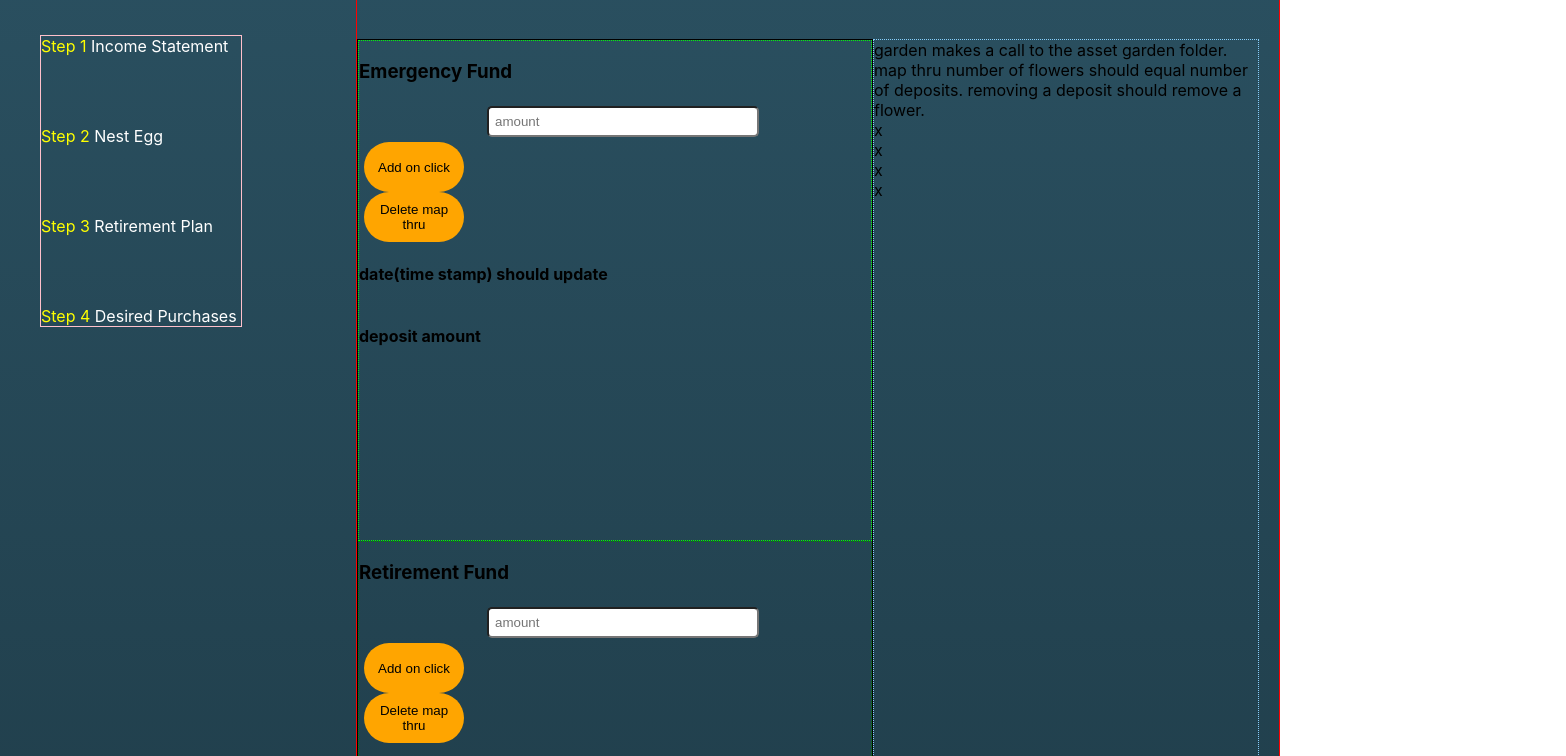
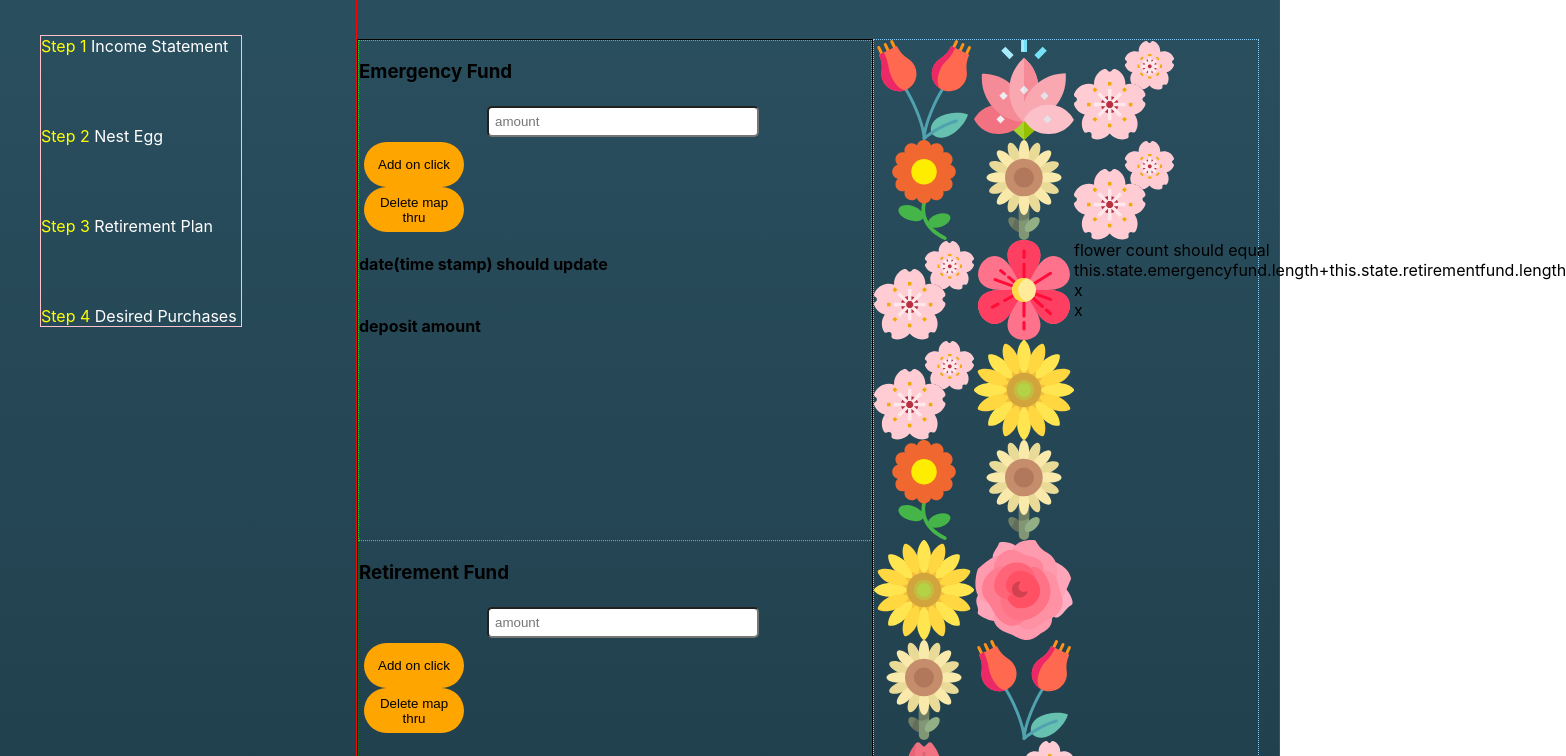
Before and after one commit to JerryChen559/finance-retirement-app, a React (Create React App) app: page /nestegg in a window 1280 px wide. Shown: the part 220-976 px from the top of the page, 1566 px wide, since content can reach past the window. Built offline with nearby package versions, Linux system fonts and the light colour scheme; what lodash.flow would draw is missing.

Commit message:
cleaned retirement plan page

```diff
--- a/src/components/IncomeStatement.css
+++ b/src/components/IncomeStatement.css
@@ -62,8 +62,8 @@
 
 /* graph */
 .graph-body {
-  border: green 1px solid;
-  width: 85%;
+  border: skyblue 1px solid;
+  width: 80%;
   height: 400px;
   margin-top: 5vh;
   float: right;
--- a/src/components/IncomeStatement.js
+++ b/src/components/IncomeStatement.js
@@ -12,9 +12,16 @@ class IncomeStatement extends Component {
     super(props);
 
     this.state = {
-      // blah,
-      // blah2
+      // pass to RetirementPlan
+      monthlyincome: 0,
+      // pass to RetirementPlan
+      monthlyexpenses: 0
     };
+  }
+
+  componentDidMount() {
+    // TODO: this.state.monthlyincome = (sum up income)
+    // TODO: this.state.monthlyexpenses = (sum up expenses)
   }
 
   render() {
@@ -79,12 +86,12 @@ class IncomeStatement extends Component {
                 </p>
               </div>
               <div>
-                <strong>Net Income: </strong>
-                <p>
-                  state
-                  {}
-                </p>
+                <strong>
+                  Net Income:
+                  <p>{this.state.monthlyincome}</p>
+                </strong>
               </div>
+              <br />
               <div style={{ fontSize: 18, marginLeft: 100 }}>EXPENSES</div>
 
               <div>
@@ -179,12 +186,12 @@ class IncomeStatement extends Component {
                 </p>
               </div>
               <div>
-                <strong>Total Expenses:</strong>
-                <p>
-                  state
-                  {}
-                </p>
+                <strong>
+                  Total Expenses:
+                  <p>{this.state.monthlyexpenses}</p>
+                </strong>
               </div>
+              <br />
               <div style={{ fontSize: 18, marginLeft: 100 }}>
                 MONTHLY NET:
                 <p>
@@ -201,6 +208,7 @@ class IncomeStatement extends Component {
             <span>
               Next step: set up your <Link to="/nestegg"> nest egg. </Link>
             </span>
+            <span>**add nodemailer**</span>
           </div>
           <div className="graph-body">
             <h1>charts js - pi graph provide breakdown of numbers</h1>
--- a/src/components/NestEgg.js
+++ b/src/components/NestEgg.js
@@ -1,6 +1,24 @@
 import React, { Component } from "react";
 import { Link } from "react-router-dom";
 import "./Nestegg.css";
+
+import cherryblossom from "../Assets/garden/cherryblossom.svg";
+import dogrose from "../Assets/garden/dogrose.svg";
+import flowerblue from "../Assets/garden/flowerblue.svg";
+import flowerorange from "../Assets/garden/flowerorange.svg";
+import flowersix from "../Assets/garden/flowersix.svg";
+import flowerthree from "../Assets/garden/flowerthree.svg";
+import lotusa from "../Assets/garden/lotusa.svg";
+import lotusb from "../Assets/garden/lotusb.svg";
+import roseone from "../Assets/garden/roseone.svg";
+import sakura from "../Assets/garden/sakura.svg";
+import sunflowerone from "../Assets/garden/sunflowerone.svg";
+import sunflowertwo from "../Assets/garden/sunflowertwo.svg";
+import sunflowerthree from "../Assets/garden/sunflowerthree.svg";
+
+// const reqSvgs = require.context("../Assets/garden", true, /\.svg$/);
+// const paths = reqSvgs.keys();
+// const svgs = paths.map(path => reqSvgs(path));
 
 import Sidenav from "./Sidenav";
 import "./Sidenav.css";
@@ -10,12 +28,30 @@ class NestEgg extends Component {
     super(props);
 
     this.state = {
-      emergencyfund: [],
-      retirementfund: []
+      emergencyfund: [50, 100, 250],
+      retirementfund: [50, 100, 250],
+      flowers: [
+        cherryblossom,
+        dogrose,
+        flowerblue,
+        flowerorange,
+        flowersix,
+        flowerthree,
+        lotusa,
+        lotusb,
+        roseone,
+        sakura,
+        sunflowerone,
+        sunflowertwo,
+        sunflowerthree
+      ]
     };
   }
 
   render() {
+    // make a for loop which looks through the number of deposits. user randomflower and add delete button.
+    // random number from 0 through 12
+
     return (
       <div className="nestegg">
         <Sidenav />
@@ -58,11 +94,121 @@ class NestEgg extends Component {
           </div>
           <div className="nestegg-right">
             <div className="garden">
-              garden makes a call to the asset garden folder. map thru number of
+              {/* garden makes a call to the asset garden folder. map thru number of
               flowers should equal number of deposits. removing a deposit should
-              remove a flower.
-              <span>x</span>
-              <span>x</span>
+              remove a flower. */}
+              <img
+                src={this.state.flowers[Math.floor(Math.random() * 13)]}
+                width="100px"
+                height="100px"
+                alt="cherryblossom"
+              />
+              <img
+                width="100px"
+                height="100px"
+                src={this.state.flowers[Math.floor(Math.random() * 13)]}
+                alt="dogrose"
+              />
+              <img
+                width="100px"
+                height="100px"
+                src={this.state.flowers[Math.floor(Math.random() * 13)]}
+                alt="dogrose"
+              />
+              <img
+                src={this.state.flowers[Math.floor(Math.random() * 13)]}
+                width="100px"
+                height="100px"
+                alt="cherryblossom"
+              />
+              <img
+                width="100px"
+                height="100px"
+                src={this.state.flowers[Math.floor(Math.random() * 13)]}
+                alt="dogrose"
+              />
+              <img
+                width="100px"
+                height="100px"
+                src={this.state.flowers[Math.floor(Math.random() * 13)]}
+                alt="dogrose"
+              />
+              <img
+                src={this.state.flowers[Math.floor(Math.random() * 13)]}
+                width="100px"
+                height="100px"
+                alt="cherryblossom"
+              />
+              <img
+                width="100px"
+                height="100px"
+                src={this.state.flowers[Math.floor(Math.random() * 13)]}
+                alt="dogrose"
+              />
+              <img
+                width="100px"
+                height="100px"
+                src={this.state.flowers[Math.floor(Math.random() * 13)]}
+                alt="dogrose"
+              />
+              <img
+                src={this.state.flowers[Math.floor(Math.random() * 13)]}
+                width="100px"
+                height="100px"
+                alt="cherryblossom"
+              />
+              <img
+                width="100px"
+                height="100px"
+                src={this.state.flowers[Math.floor(Math.random() * 13)]}
+                alt="dogrose"
+              />
+              <img
+                width="100px"
+                height="100px"
+                src={this.state.flowers[Math.floor(Math.random() * 13)]}
+                alt="dogrose"
+              />
+              <img
+                src={this.state.flowers[Math.floor(Math.random() * 13)]}
+                width="100px"
+                height="100px"
+                alt="cherryblossom"
+              />
+              <img
+                width="100px"
+                height="100px"
+                src={this.state.flowers[Math.floor(Math.random() * 13)]}
+                alt="dogrose"
+              />
+              <img
+                width="100px"
+                height="100px"
+                src={this.state.flowers[Math.floor(Math.random() * 13)]}
+                alt="dogrose"
+              />
+              <img
+                src={this.state.flowers[Math.floor(Math.random() * 13)]}
+                width="100px"
+                height="100px"
+                alt="cherryblossom"
+              />
+              <img
+                width="100px"
+                height="100px"
+                src={this.state.flowers[Math.floor(Math.random() * 13)]}
+                alt="dogrose"
+              />
+              <img
+                width="100px"
+                height="100px"
+                src={this.state.flowers[Math.floor(Math.random() * 13)]}
+                alt="dogrose"
+              />
+              <span>
+                flower count should equal
+                this.state.emergencyfund.length+this.state.retirementfund.length
+              </span>
               <span>x</span>
               <span>x</span>
             </div>
--- a/src/components/RetirementPlan.css
+++ b/src/components/RetirementPlan.css
@@ -1,7 +1,7 @@
 /* entire income statement page */
 .retire {
   width: 100vw;
-  height: 340vh;
+  height: 260vh;
   background-image: linear-gradient(70deg, #5433ff, #20bdff);
 }
 
@@ -22,7 +22,7 @@
   /* remove when done */
   border: red 1px solid;
   /* width: 70%; */
-  height: 1000px;
+  height: 800px;
   float: right;
   padding-top: 12vh;
   padding-right: 20px;
@@ -35,7 +35,7 @@
   border: black 1px solid;
 }
 
-.emergencyfund {
+.fire {
   /* remove when done */
   border: 1px lime dotted;
   height: 50%;
@@ -44,7 +44,16 @@
   flex-direction: column;
 }
 
-.retirementfund {
+.fire input {
+  width: 40px;
+  margin-left: 10px;
+}
+input:hover {
+  border: 2px solid orange;
+  /* border-radius: 4px; */
+}
+
+.asset {
   /* remove when done */
   border: 1px green dotted;
   height: 50%;
--- a/src/components/Wizard.css
+++ b/src/components/Wizard.css
@@ -19,14 +19,14 @@ input {
   margin-bottom: 5px;
 }
 .parent-div {
-  border: 1px blueviolet dotted;
+  /* border: 1px blueviolet dotted; */
   background-color: bisque;
-  padding-top: 10vh;
+  padding-top: 5vh;
   display: flex;
   flex-direction: column;
   justify-content: center;
   text-align: center;
-  height: 90vh;
+  height: 95vh;
   width: 100%;
   font-family: Roboto, sans-serif;
 }
@@ -38,7 +38,7 @@ button {
   width: 100px;
   background-color: orange;
   border: none;
-  height: 50px;
+  height: 45px;
   border-radius: 30px;
   margin-right: 5px;
   margin-left: 5px;
@@ -60,27 +60,30 @@ button {
   flex-direction: column;
   justify-content: center;
 }
-.wTwo-btn {
+/* remove */
+/* .wTwo-btn {
   margin-top: 3%;
 }
 .wSix-btn {
   margin-top: 4%;
-}
+} */
 .row {
   flex-direction: row;
   display: flex;
   justify-content: center;
 }
-.form {
+/* remove */
+/* .form {
   font-size: 1em;
   text-align: left;
   padding-left: 10px;
-}
+} */
 .p2 {
   font-size: 1em;
   float: right;
   padding-right: 10px;
 }
-.overarching-div:nth-child(2n) {
+/* remove */
+/* .overarching-div:nth-child(2n) {
   background-color: lightgrey;
-}
+} */
```
Also changed, not shown: src/components/RetirementPlan.js (+41 -11 lines).
